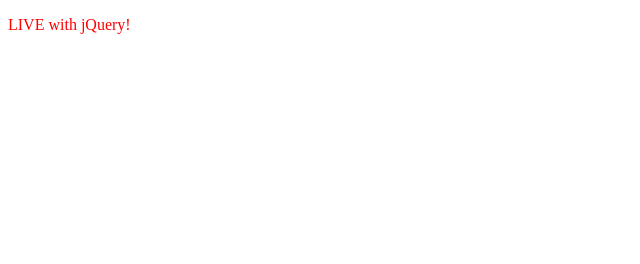
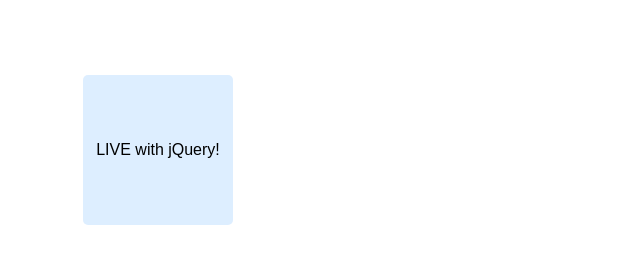
Before and after one commit to taylorRBoykin/jQuery, a plain HTML site: page index.html in a window 1280 px wide. Shown: the whole page, without its empty margins (0-640 px from the left). Drawn offline with Linux system fonts and the light colour scheme.

Commit message:
Created Div
For testing of jQuery

```diff
--- a/Stylesheets/main.scss
+++ b/Stylesheets/main.scss
@@ -1,4 +1,22 @@
-p
+// main scss
+
+// ------- variables
+
+$squareSize: 150px;
+
+// ------ START
+
+div
 {
-    color: red;
+    font-family: sans-serif;
+    line-height: $squareSize;
+
+    width: $squareSize;
+    height: $squareSize;
+    margin: 75px;
+
+    text-align: center;
+
+    border-radius: 5px;
+    background-color: #def;
 }
--- a/index.html
+++ b/index.html
@@ -7,7 +7,9 @@
 </head>
 
 <body>
-    <p>LIVE with jQuery!</p>
+    <div>
+        <p>LIVE with jQuery!</p>
+    </div>
 </body>
 
 </html>
--- a/js/main.js
+++ b/js/main.js
@@ -0,0 +1,6 @@
+// JQUERY
+
+$(document).ready(function(){
+
+
+});
--- a/js/min/main-min.js
+++ b/js/min/main-min.js
@@ -0,0 +1 @@
+$(document).ready(function(){});
```
Also changed, not shown: Stylesheets/css/main.css.
